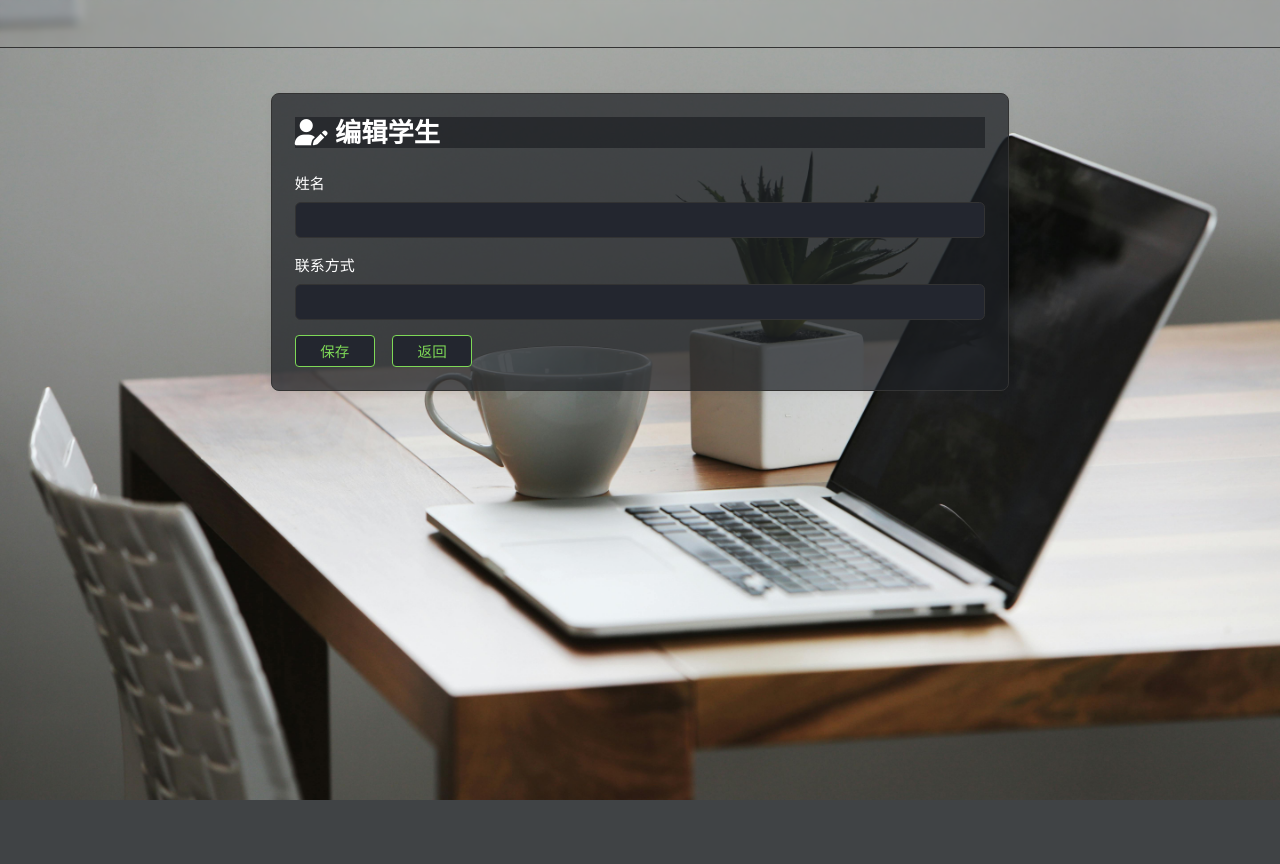
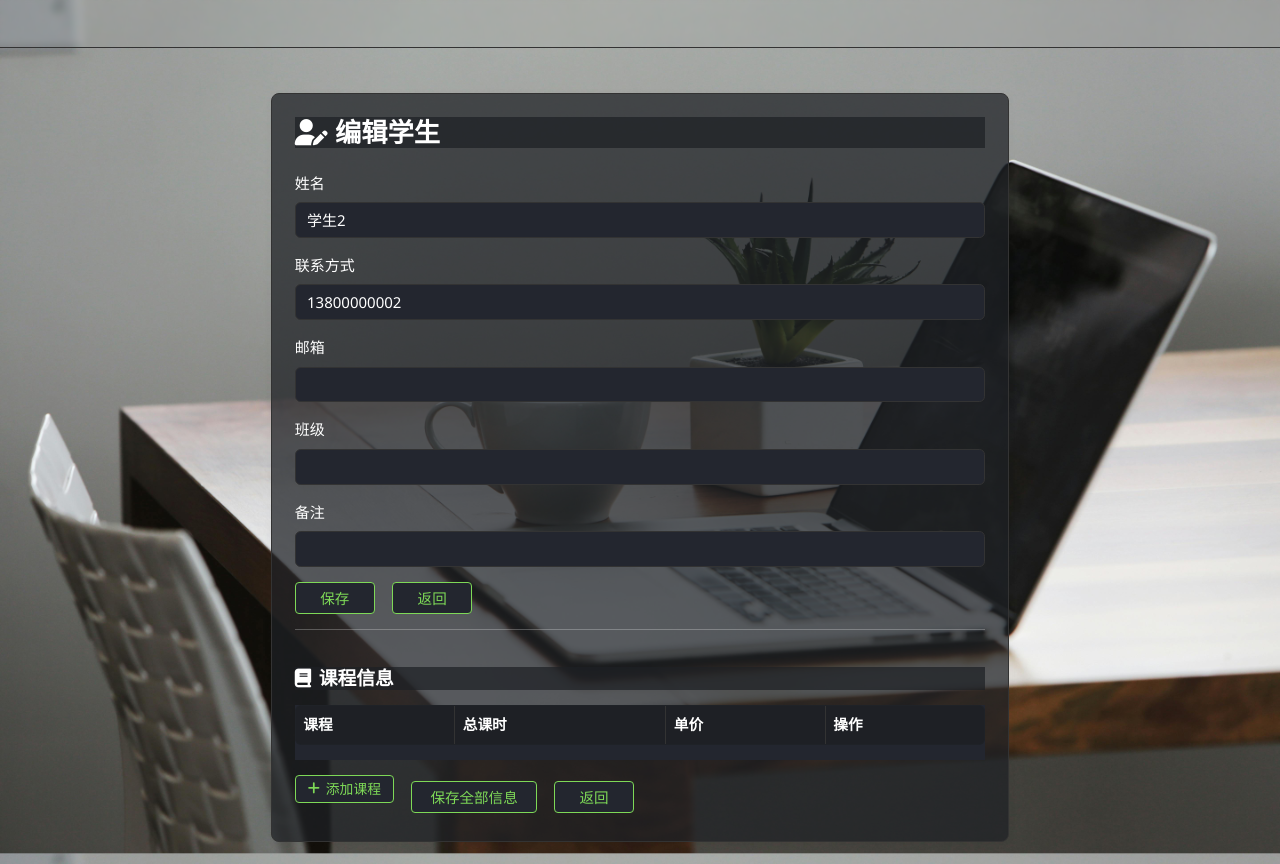
Before and after one commit to DLshujin/bianyi-weilai, a Flask app: page /students/edit/2 in a window 1280 px wide. Before the commit the page ends 800 px from the top, so only its background shows below. Run offline with Flask 3, Linux system fonts and the light colour scheme; a user stored in the database is signed in; data comes from the database, SQL or seed files in the repository; both versions use the stored data as it was after the commit; lists and menus that the app fills with data are empty.

Commit message:
docs: 补充编辑体验说明，所有有权限用户编辑时表单自动展示原有数据

```diff
--- a/app.py
+++ b/app.py
@@ -53,7 +53,7 @@ def admin_required(f):
         if 'user_id' not in session:
             return redirect(url_for('login'))
         if session.get('username') != 'admin':
-            flash('无权限访问')
+            flash('无权限访问，请联系管理员')
             return redirect(url_for('index'))
         return f(*args, **kwargs)
     return decorated_function
@@ -64,7 +64,7 @@ def admin_or_manager_required(f):
         if 'user_id' not in session:
             return redirect(url_for('login'))
         if session.get('role') not in ['admin', 'manager', 'teacher']:
-            flash('无权限访问')
+            flash('无权限访问，请联系管理员')
             return redirect(url_for('index'))
         return f(*args, **kwargs)
     return decorated_function
@@ -443,13 +443,29 @@ def edit_student(student_id):
     if request.method == 'POST':
         name = request.form['name']
         contact = request.form['contact']
-        conn.execute('UPDATE student SET name=?, contact=? WHERE id=?', (name, contact, student_id))
+        email = request.form.get('email', '')
+        class_name = request.form.get('class_name', '')
+        remark = request.form.get('remark', '')
+        conn.execute('UPDATE student SET name=?, contact=?, email=?, class_name=?, remark=? WHERE id=?', (name, contact, email, class_name, remark, student_id))
+        # 处理课程编辑
+        # 1. 先删除所有该学生的student_course
+        conn.execute('DELETE FROM student_course WHERE student_id=?', (student_id,))
+        # 2. 再插入表单中的所有课程
+        course_ids = request.form.getlist('course_id')
+        total_hours_list = request.form.getlist('course_total_hours')
+        price_list = request.form.getlist('course_price')
+        for i in range(len(course_ids)):
+            if course_ids[i] and total_hours_list[i] and price_list[i]:
+                conn.execute('INSERT INTO student_course (student_id, course_id, total_hours, price) VALUES (?, ?, ?, ?)', (student_id, course_ids[i], total_hours_list[i], price_list[i]))
         conn.commit()
         conn.close()
         flash('学生信息已更新！')
         return redirect(url_for('students'))
+    # GET请求，读取学生课程
+    student_courses = conn.execute('SELECT sc.*, c.name as course_name FROM student_course sc JOIN course c ON sc.course_id = c.id WHERE sc.student_id=?', (student_id,)).fetchall()
+    course_list = conn.execute('SELECT * FROM course').fetchall()
     conn.close()
-    return render_template('edit_student.html', student=student)
+    return render_template('edit_student.html', student=student, student_courses=student_courses, course_list=course_list)
 
 # 删除课程管理相关路由
 
@@ -681,9 +697,9 @@ def edit_schedule(schedule_id):
 @app.route('/schedules/delete/<int:schedule_id>', methods=['POST'])
 @admin_or_manager_required
 def delete_schedule(schedule_id):
-    # 仅admin可删除
-    if session.get('role') != 'admin':
-        flash('只有管理员可以删除排课！')
+    # admin、manager、teacher均可删除
+    if session.get('role') not in ['admin', 'manager', 'teacher']:
+        flash('无权限删除排课，请联系管理员')
         return redirect(url_for('schedule_list'))
     conn = get_db_connection()
     schedule = conn.execute('SELECT * FROM schedule WHERE id=?', (schedule_id,)).fetchone()
--- a/templates/edit_student.html
+++ b/templates/edit_student.html
@@ -22,15 +22,87 @@
           <form method="post" autocomplete="off">
             <div class="mb-3">
                 <label for="name" class="form-label">姓名</label>
-                <input type="text" class="form-control" id="name" name="name" value="{{ student.name }}" required autocomplete="off">
+                <input type="text" class="form-control" id="name" name="name" value="{{ student.name or '' }}" required autocomplete="off">
             </div>
             <div class="mb-3">
                 <label for="contact" class="form-label">联系方式</label>
-                <input type="text" class="form-control" id="contact" name="contact" value="{{ student.contact }}" autocomplete="off">
+                <input type="text" class="form-control" id="contact" name="contact" value="{{ student.contact or '' }}" autocomplete="off">
+            </div>
+            <div class="mb-3">
+                <label for="email" class="form-label">邮箱</label>
+                <input type="email" class="form-control" id="email" name="email" value="{{ student.email or '' }}">
+            </div>
+            <div class="mb-3">
+                <label for="class_name" class="form-label">班级</label>
+                <input type="text" class="form-control" id="class_name" name="class_name" value="{{ student.class_name or '' }}">
+            </div>
+            <div class="mb-3">
+                <label for="remark" class="form-label">备注</label>
+                <input type="text" class="form-control" id="remark" name="remark" value="{{ student.remark or '' }}">
             </div>
             <button type="submit" class="btn btn-success">保存</button>
             <a href="{{ url_for('students') }}" class="btn btn-secondary ms-2">返回</a>
           </form>
+          <hr>
+          <h5 class="mt-4 mb-3"><i class="fas fa-book me-2"></i>课程信息</h5>
+          <form method="post" autocomplete="off">
+            <input type="hidden" name="name" value="{{ student.name }}">
+            <input type="hidden" name="contact" value="{{ student.contact }}">
+            <input type="hidden" name="email" value="{{ student.email or '' }}">
+            <input type="hidden" name="class_name" value="{{ student.class_name or '' }}">
+            <input type="hidden" name="remark" value="{{ student.remark or '' }}">
+            <div class="table-responsive mb-3">
+              <table class="table table-bordered align-middle">
+                <thead>
+                  <tr>
+                    <th>课程</th>
+                    <th>总课时</th>
+                    <th>单价</th>
+                    <th>操作</th>
+                  </tr>
+                </thead>
+                <tbody id="courses-table-body">
+                  {% for sc in student_courses %}
+                  <tr>
+                    <td>
+                      <select class="form-select" name="course_id">
+                        {% for c in course_list %}
+                        <option value="{{ c.id }}" {% if c.id == sc.course_id %}selected{% endif %}>{{ c.name }}</option>
+                        {% endfor %}
+                      </select>
+                    </td>
+                    <td><input type="number" class="form-control" name="course_total_hours" value="{{ sc.total_hours }}" min="1" required></td>
+                    <td><input type="number" class="form-control" name="course_price" value="{{ sc.price }}" min="0" step="0.01" required></td>
+                    <td><button type="button" class="btn btn-danger btn-sm" onclick="this.closest('tr').remove()">删除</button></td>
+                  </tr>
+                  {% endfor %}
+                </tbody>
+              </table>
+            </div>
+            <button type="button" class="btn btn-info btn-sm mb-3" onclick="addCourseRow()"><i class="fa fa-plus"></i> 添加课程</button>
+            <button type="submit" class="btn btn-success ms-2">保存全部信息</button>
+            <a href="{{ url_for('students') }}" class="btn btn-secondary ms-2">返回</a>
+          </form>
+          <script>
+          function addCourseRow() {
+            var tbody = document.getElementById('courses-table-body');
+            var row = document.createElement('tr');
+            row.innerHTML = `
+              <td>
+                <select class="form-select" name="course_id" required>
+                  <option value="">请选择课程</option>
+                  {% for c in course_list %}
+                  <option value="{{ c.id }}">{{ c.name }}</option>
+                  {% endfor %}
+                </select>
+              </td>
+              <td><input type="number" class="form-control" name="course_total_hours" min="1" required></td>
+              <td><input type="number" class="form-control" name="course_price" min="0" step="0.01" required></td>
+              <td><button type="button" class="btn btn-danger btn-sm" onclick="this.closest('tr').remove()">删除</button></td>
+            `;
+            tbody.appendChild(row);
+          }
+          </script>
         </div>
       </div>
     </div>
@@ -38,9 +110,7 @@
   <script src="https://cdn.jsdelivr.net/npm/bootstrap@5.3.3/dist/js/bootstrap.bundle.min.js"></script>
   <script>
 window.addEventListener('DOMContentLoaded', function() {
-  document.querySelectorAll('input, textarea').forEach(function(el) {
-    el.value = '';
-  });
+  // 删除清空input/textarea的JS
 });
 </script>
 </body>
```
Also changed, not shown: add_price_column.py (added, +11 -0 lines), templates/courses.html (+7 -3 lines), templates/edit_user.html (+2 -9 lines), templates/schedules.html (+13 -7 lines), templates/students.html (+9 -4 lines), upgrade_student_table.py (added, +19 -0 lines), README.md, school.db.
